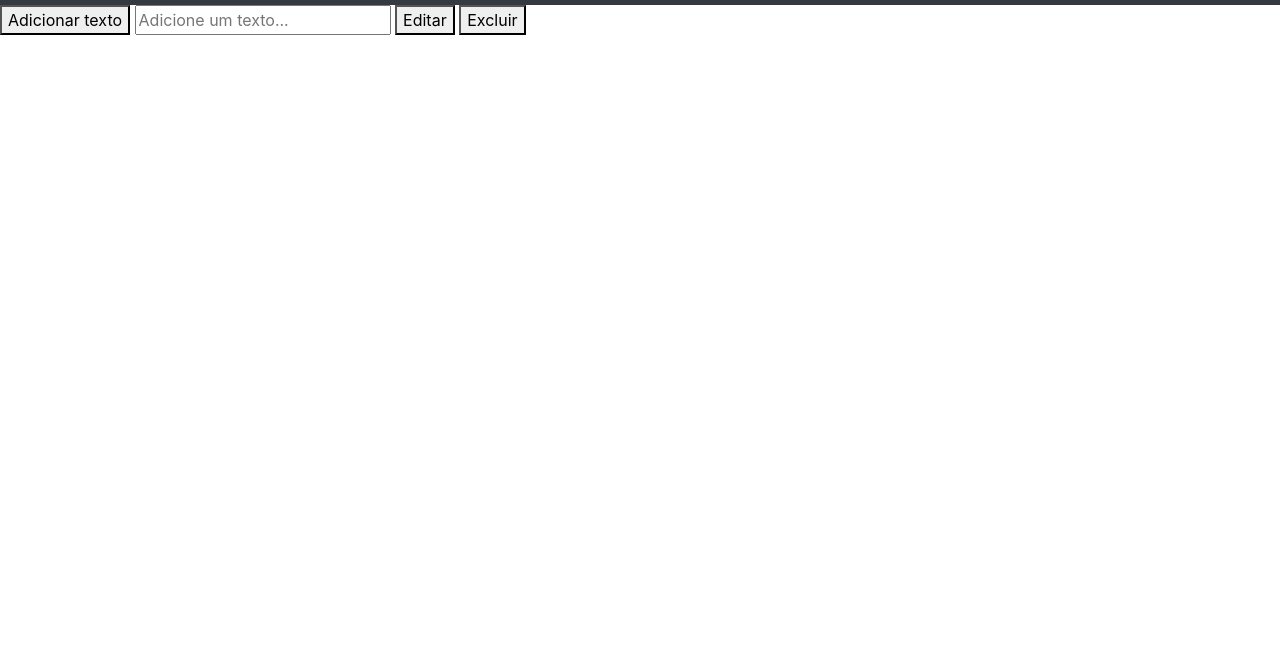
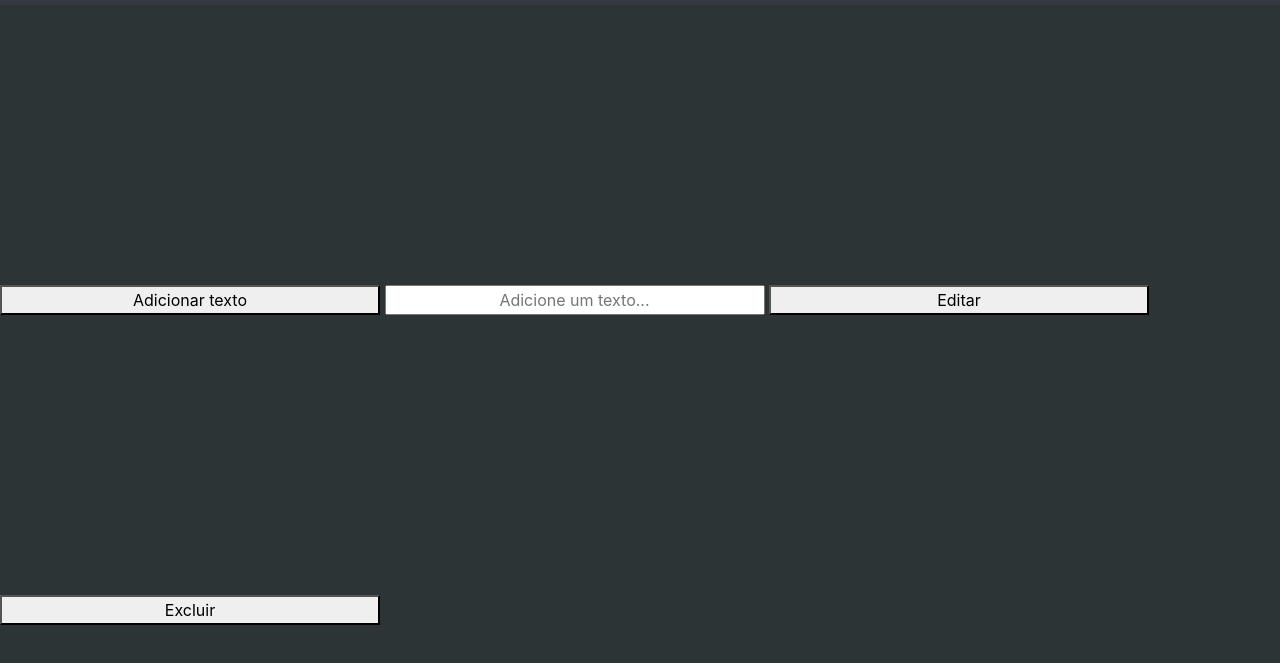
Before and after one commit to william276/dark-diary-text, a plain HTML site: page index.html in a window 1280 px wide. Shown: the part 51-714 px from the top of the page. Drawn offline with nearby package versions, Linux system fonts and the light colour scheme.

Commit message:
Projeto finalizado com sucesso

```diff
--- a/index.html
+++ b/index.html
@@ -32,7 +32,7 @@
       </div>
     </nav>
       <button>Adicionar texto</button>
-      <input type="text" id="campo" name="campo" placeholder="Adicione um texto...">
+      <input type="text" placeholder="Adicione um texto...">
       <button>Editar</button>
       <button>Excluir</button>
     </body>
--- a/style.css
+++ b/style.css
@@ -0,0 +1,13 @@
+body {
+ background: #2d3436;
+ margin: 0;
+ padding: 0;
+ margin: auto;
+}
+
+input,
+button {
+   width:380px;
+   margin-top:280px;
+   text-align:center;
+}
```
